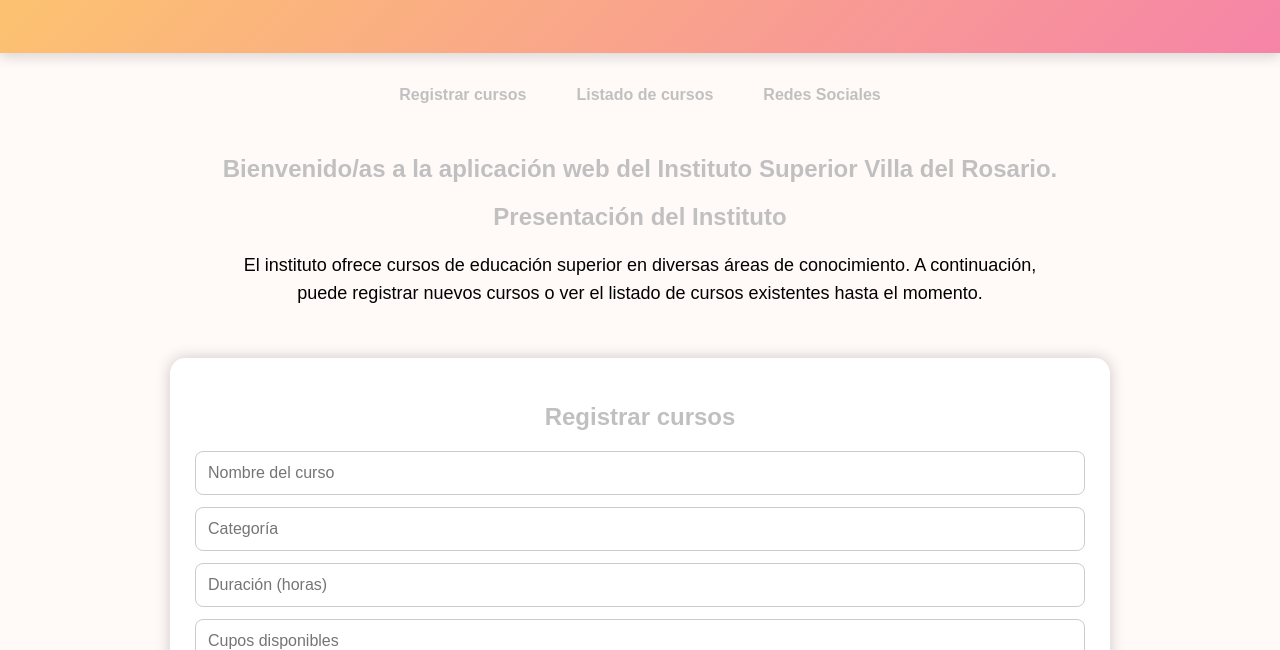
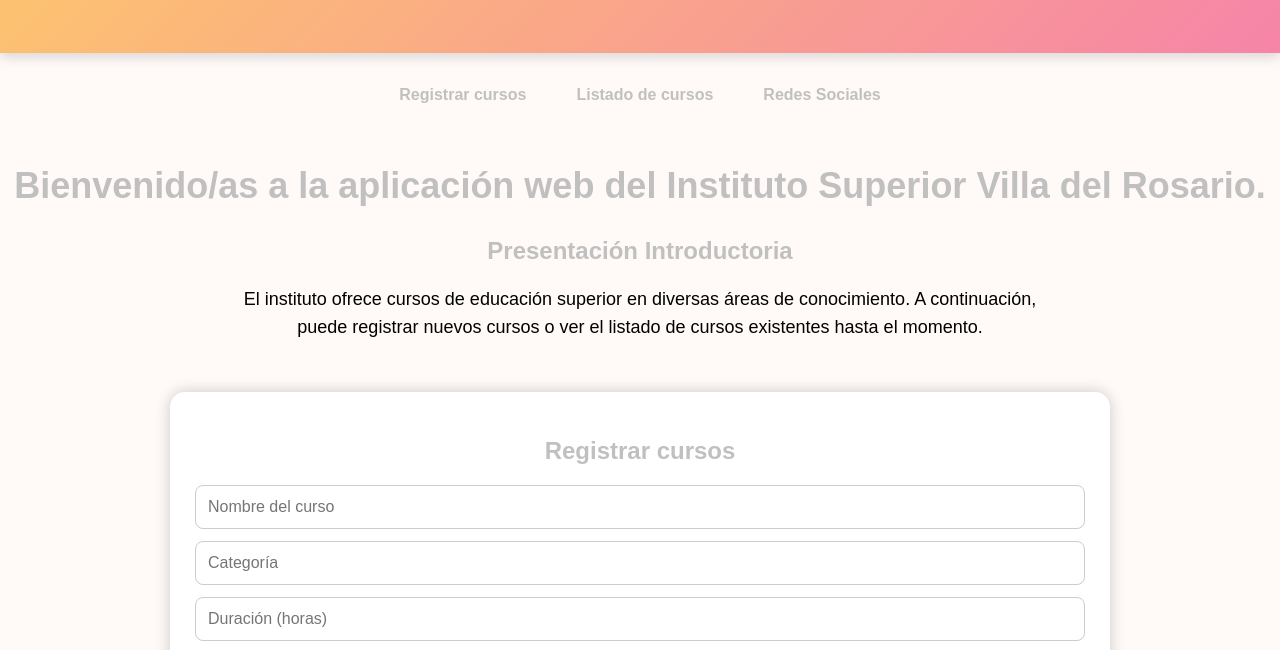
Before and after one commit to tecjereferreyra/Parcial2-Fereyra-Jeremias, a plain HTML site: page frontend/index.html in a window 1280 px wide. Shown: the part 139-789 px from the top of the page. Drawn offline with Linux system fonts and the light colour scheme; no server answers.

Commit message:
quinto commit

```diff
--- a/frontend/Style.css
+++ b/frontend/Style.css
@@ -15,6 +15,10 @@
     font-family:inherit;
     word-wrap: break-word;
   }
+}
+.hero{
+  color: #000000 !important;
+  font-size: 24px;
 }
 header {
   background: linear-gradient(135deg, #fdc96a, #f684a8);
--- a/frontend/index.html
+++ b/frontend/index.html
@@ -22,7 +22,7 @@
   <h2>Bienvenido/as a la aplicación web del Instituto Superior Villa del Rosario.</h2>
 </section>
  <section class="presentacion_institucional">
-  <h2>Presentación del Instituto</h2>
+  <h2>Presentación Introductoria</h2>
   <p> El instituto ofrece cursos de educación superior en diversas áreas de conocimiento. A continuación, puede registrar nuevos cursos o ver el listado de cursos existentes hasta el momento.</p>
 </section>
 
```
